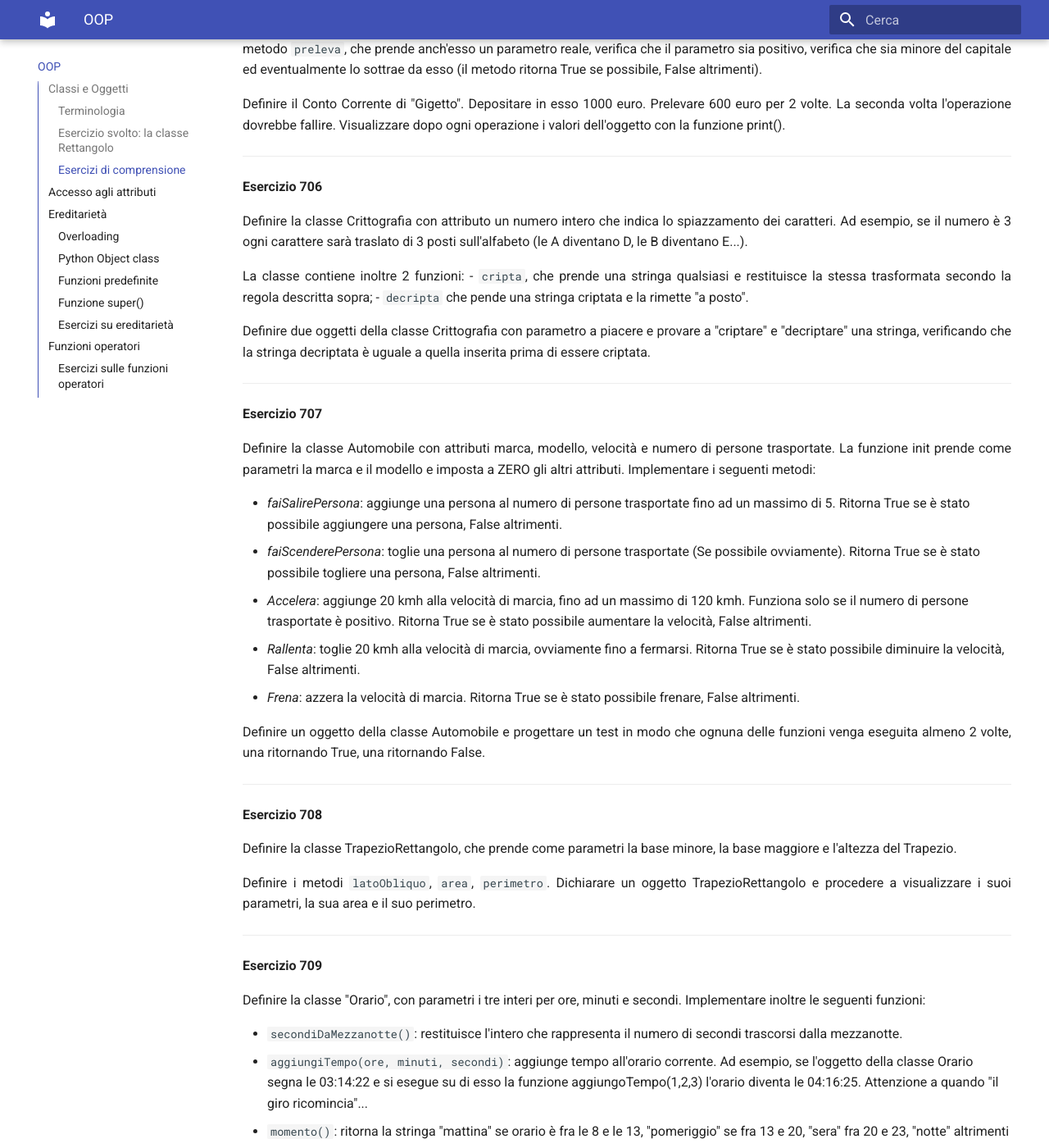
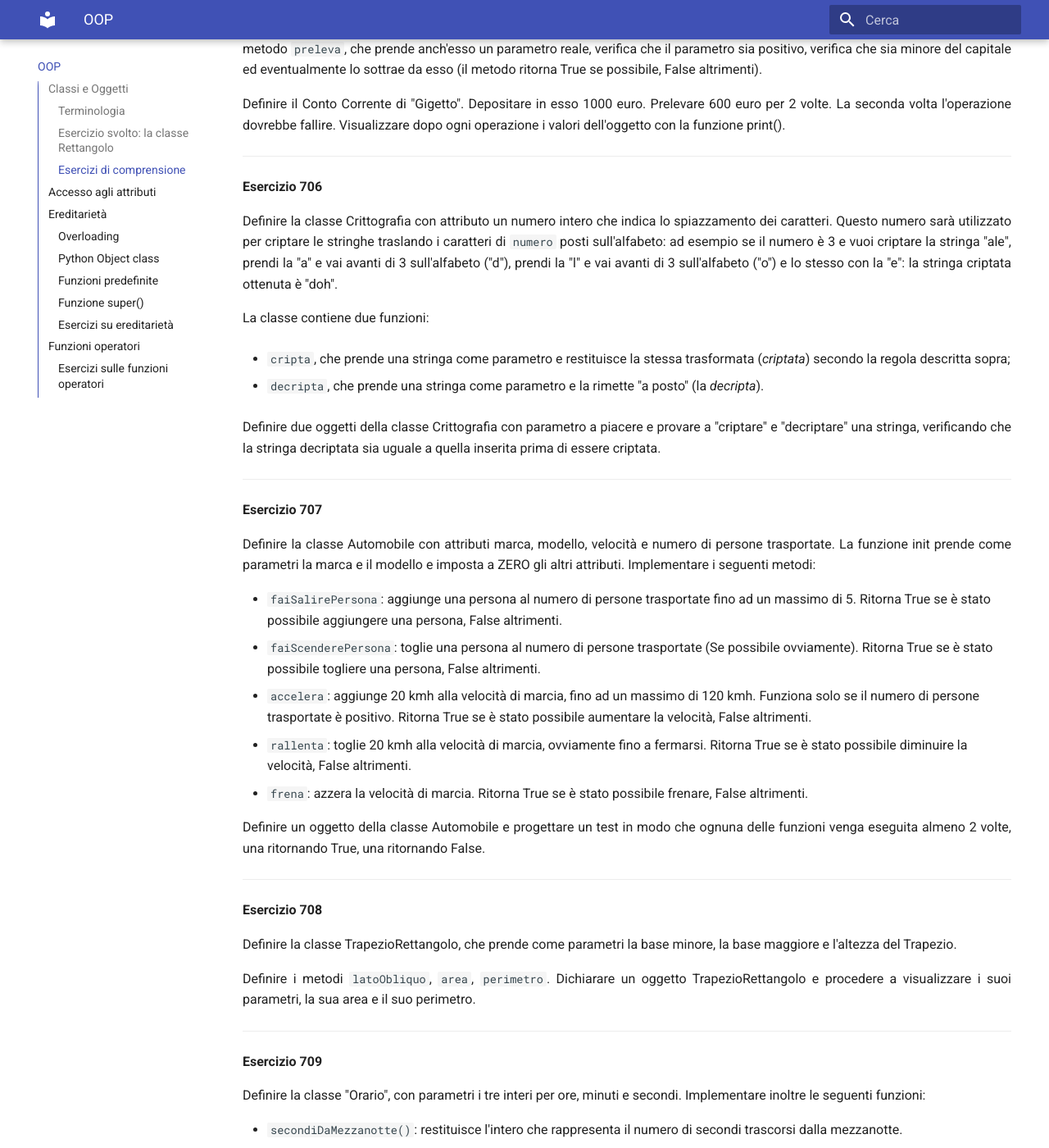
Before and after one commit to adjamhub/pyhandouts, an MkDocs documentation site: the page built from docs/OOP.md, in a window 1280 px wide and 1400 px high, scrolled down 6789 px. Shown: the whole window at 82% size. Built offline with MkDocs 1.6.1 and Material for MkDocs 9.7.7, drawn with Linux system fonts in a browser that asks for light colours; emoji names are drawn with the system emoji font.

Commit message:
Update OOP.md

```diff
--- a/docs/OOP.md
+++ b/docs/OOP.md
@@ -360,16 +360,18 @@ valori dell'oggetto con la funzione print().
 **Esercizio 706**
 
 Definire la classe Crittografia con attributo un numero intero che
-indica lo spiazzamento dei caratteri. Ad esempio, se il numero è 3 ogni
-carattere sarà traslato di 3 posti sull'alfabeto (le A diventano D, le B
-diventano E...).
+indica lo spiazzamento dei caratteri. Questo numero sarà utilizzato per criptare le stringhe traslando i caratteri
+di `numero` posti sull'alfabeto: ad esempio se il numero è 3 e vuoi criptare la stringa "ale", prendi la "a" e vai avanti
+di 3 sull'alfabeto ("d"), prendi la "l" e vai avanti di 3 sull'alfabeto ("o") e lo stesso con la "e": la stringa criptata ottenuta è "doh".
 
-La classe contiene inoltre 2 funzioni:
-- `cripta`, che prende una stringa qualsiasi e restituisce la stessa trasformata secondo la regola descritta sopra;
-- `decripta` che pende una stringa criptata e la rimette "a posto".
+La classe contiene due funzioni:
+
+- `cripta`, che prende una stringa come parametro e restituisce la stessa trasformata (*criptata*) secondo la regola descritta sopra;
+
+- `decripta`, che prende una stringa come parametro e la rimette "a posto" (la *decripta*).
 
 Definire due oggetti della classe Crittografia con parametro a piacere e provare a "criptare" e "decriptare" una
-stringa, verificando che la stringa decriptata è uguale a quella inserita prima di essere criptata.
+stringa, verificando che la stringa decriptata sia uguale a quella inserita prima di essere criptata.
 
 --------------------------------------------------------------------
 
@@ -380,20 +382,20 @@ numero di persone trasportate. La funzione init prende come parametri la
 marca e il modello e imposta a ZERO gli altri attributi. Implementare i
 seguenti metodi:
 
--   *faiSalirePersona*: aggiunge una persona al numero di persone
+-   `faiSalirePersona`: aggiunge una persona al numero di persone
     trasportate fino ad un massimo di 5. Ritorna True se è stato
     possibile aggiungere una persona, False altrimenti.
--   *faiScenderePersona*: toglie una persona al numero di persone
+-   `faiScenderePersona`: toglie una persona al numero di persone
     trasportate (Se possibile ovviamente). Ritorna True se è stato
     possibile togliere una persona, False altrimenti.
--   *Accelera*: aggiunge 20 kmh alla velocità di marcia, fino ad un
+-   `accelera`: aggiunge 20 kmh alla velocità di marcia, fino ad un
     massimo di 120 kmh. Funziona solo se il numero di persone
     trasportate è positivo. Ritorna True se è stato possibile aumentare
     la velocità, False altrimenti.
--   *Rallenta*: toglie 20 kmh alla velocità di marcia, ovviamente fino a
+-   `rallenta`: toglie 20 kmh alla velocità di marcia, ovviamente fino a
     fermarsi. Ritorna True se è stato possibile diminuire la velocità,
     False altrimenti.
--   *Frena*: azzera la velocità di marcia. Ritorna True se è stato
+-   `frena`: azzera la velocità di marcia. Ritorna True se è stato
     possibile frenare, False altrimenti.
 
 Definire un oggetto della classe Automobile e progettare un test in modo
```
